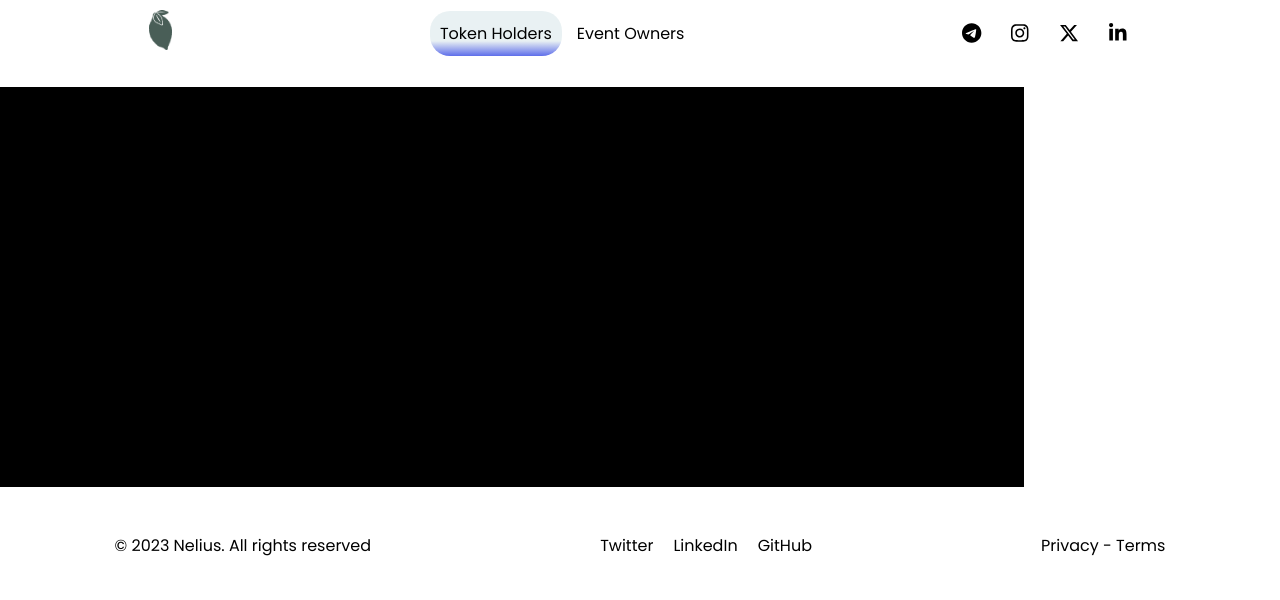
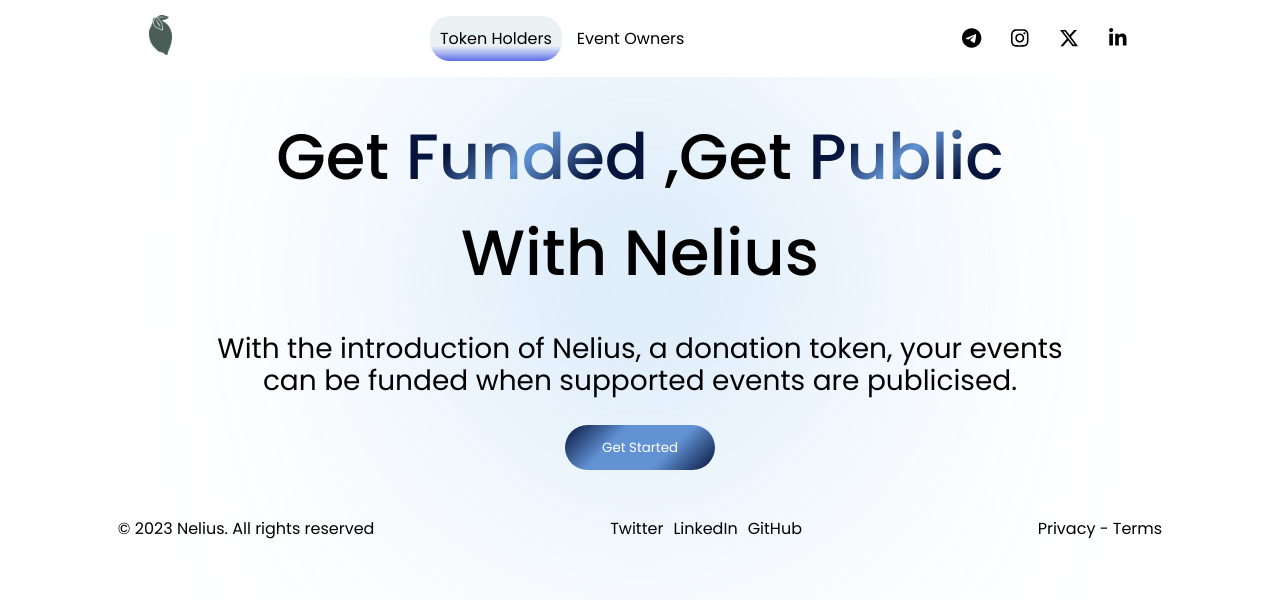
Before and after one commit to Temi-Michael/Nelius, a React (Create React App) app: page / in a window 1280 px wide. Shown: the top 600 px of the page. Built offline with nearby package versions, Linux system fonts and the light colour scheme.

Commit message:
Arranged the first section with color and arrangement

```diff
--- a/package.json
+++ b/package.json
@@ -12,6 +12,7 @@
     "@testing-library/user-event": "^13.5.0",
     "react": "^18.3.1",
     "react-dom": "^18.3.1",
+    "react-responsive-carousel": "^3.2.23",
     "react-router-dom": "^6.23.1",
     "react-scripts": "5.0.1",
     "web-vitals": "^2.1.4"
--- a/src/App.css
+++ b/src/App.css
@@ -5,11 +5,13 @@
   font-family: "Poppins", sans-serif;
 }
 
-footer {
-  padding: 30px 0px 30px 0px;
-  display: flex;
-  justify-content: space-around;
-  align-items: center;
+.buttonComponent {
+  width: 150px;
+  height: 45px;
+  border: none;
+  border-radius: 25px;
+  color: white;
+  background: linear-gradient(-45deg, rgb(5, 20, 60), rgb(98, 146, 212), rgb(98, 146, 212), rgb(5, 20, 60));
 }
 
 /* NAV */
@@ -33,7 +35,7 @@
   display: flex;
   align-items: center;
   justify-content: space-around;
-  padding: 10px 20px;
+  padding: 15px 20px;
   margin-bottom: 20px;
   background-color: #fff;
   /* box-shadow: 0 2px 4px rgba(0, 0, 0, 0.1); */
@@ -160,21 +162,72 @@
 
 /* SECTION ONE */
 
-.sectionOneFrame {
-  width: 80%;
-  height: 400px;
-  display: flex;
-  align-items: center;
+.circleBackground {
+  position: absolute;
+  top: 35%;
+  left: 50%;
+  width: 250px;
+  height: 250px;
+  background-color: #66acea;
+  /* Adjust the color as needed */
+  border-radius: 50%;
+  transform: translate(-50%, -50%);
+  z-index: -1;
+  /* Ensure the circle is behind the content */
+  filter: blur(150px);
+}
+
+.sectionOne {
+  margin: auto;
+}
+
+.sectionOneHeadText,
+.sectionOneParagraph,
+.sectionOneButton {
+  text-align: center;
+}
+
+.sectionOneHeadText p {
+  font-weight: 500;
+  font-size: 64px;
+  line-height: 2rem;
+}
+
+.textOne,
+.textTwo {
+  background: linear-gradient(-45deg, rgb(5, 20, 60), rgb(5, 20, 60), rgb(98, 146, 212), rgb(5, 20, 60), rgb(5, 20, 60));
+  -webkit-background-clip: text;
+  -webkit-text-fill-color: transparent;
+  background-clip: text;
+}
+
+.sectionOneParagraph p {
+  display: inline-block;
+  width: 900px;
   text-align: center;
   justify-content: center;
-  background-color: black;
+  font-size: 28px;
+  font-weight: 400;
+}
+
+.sectionOneParagraph p {
+  margin-top: 0;
+  line-height: 2rem;
 }
 
 /* FOOTER */
 
+footer {
+  margin: 0;
+  padding: 30px 0px 30px 0px;
+  display: flex;
+  justify-content: space-around;
+  align-items: center;
+}
+
 .footer-socials {
   display: flex;
-  gap: 20px;
+  gap: 10px;
 }
 
 .footer-items {
@@ -185,7 +238,13 @@
 
 @media screen and (max-width : 700px) {
 
-  .date, .footer-items, .terms {
+  footer {
+    justify-content: space-between;
+  }
+
+  .date,
+  .footer-items,
+  .terms {
     font-size: xx-small;
   }
 }
--- a/src/assets/Button.js
+++ b/src/assets/Button.js
@@ -1,5 +1,5 @@
 export default function Button(props) {
     return (
-        <button>{ props.button }</button>
+        <button className="buttonComponent">{ props.button }</button>
     )
 };
--- a/src/components/sections/SectionOne.js
+++ b/src/components/sections/SectionOne.js
@@ -1,8 +1,20 @@
+import Button from "../../assets/Button";
+
 export default function SectionOne() {
     return (
         <div className="sectionOne" id="sectionOne">
+            <div className="circleBackground"></div>
             <div className="sectionOneFrame">
-
+                <div className="sectionOneHeadText">
+                    <p>Get <span className="textOne">Funded</span> ,Get <span className="textTwo">Public</span></p>
+                    <p>With Nelius</p>
+                </div>
+                <div className="sectionOneParagraph">
+                    <p>With the introduction of Nelius, a donation token, your events can be funded when supported events are publicised.</p>
+                </div>
+                <div className="sectionOneButton">
+                    <Button button='Get Started' />
+                </div>
             </div>
         </div>
     )
```
Also changed, not shown: 1 other file (tests, documents, lock files or other folders). Lines whose indentation alone changed are shown as unchanged.
